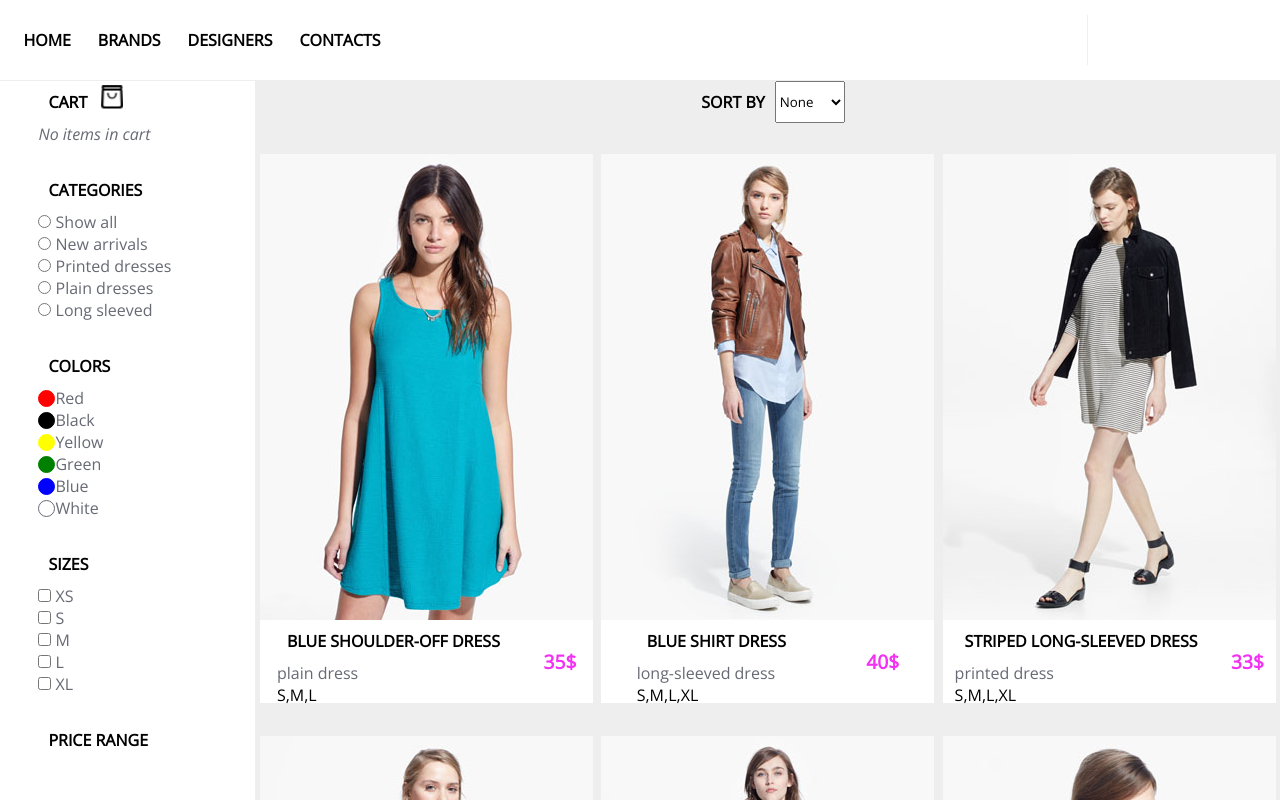
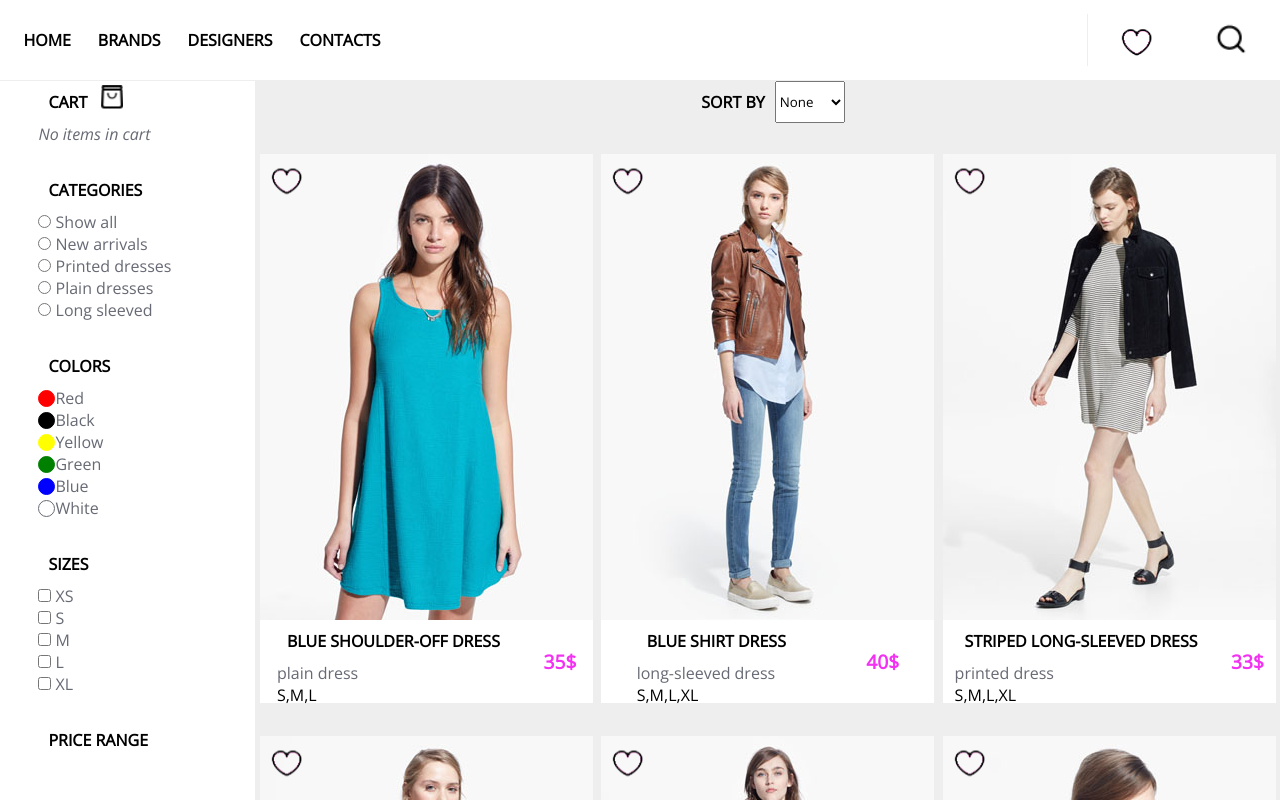
Before and after one commit to OksanaAstapova/OnlineStore, a website built with webpack: page src/template.html in a window 1280 px wide. Shown: the top 800 px of the page. Built offline with nearby package versions, Linux system fonts and the light colour scheme; files whose address does not match are found by name.

Commit message:
fix: fix favs

```diff
--- a/src/js/main.ts
+++ b/src/js/main.ts
@@ -79,7 +79,7 @@ function createCard(CardsData: string | any[]){
 
     for(let k=0; k<CardsData.length; k++){
         let card = `<div class = "card">
-        <div class="card__favs"></div>
+        <img class="card__favs" src="favs.png">
         <div class = 'card__hover_wrapper'>
             <img src="${CardsData[k].img}" alt="${CardsData[k].alt}" class = "card__img">
             <div class = 'card__hover'>
@@ -301,12 +301,20 @@ document.addEventListener("DOMContentLoaded", () => {
 
        let card__favs = document.querySelectorAll('.card__favs');
 
-        card__favs.forEach(function (el) {
-            el.addEventListener('click', () => {
-                el.classList.toggle('card__favs_active')
-            });
+       for (let i = 0; i < card__favs.length; i++) {
+        const el = <HTMLImageElement>card__favs[i];
 
+        el.addEventListener('click', () => {
+            el.classList.toggle('card__favs_active')
+            el.src = 'favs2.png'
+
+            if (el.classList.contains('card__favs_active')){
+                el.src = 'favs2.png'
+
+            }
+            else el.src = 'favs.png'
         });
+    }
 
         var favorites: any = document.querySelector('.favorites');
 
@@ -314,14 +322,16 @@ document.addEventListener("DOMContentLoaded", () => {
         favorites.addEventListener('click', ()=>{
 
             favorites.classList.toggle('favs-active');
+            favorites.src = 'favs2.png';
             var card__favs_active: any = document.querySelectorAll('.card__favs_active');
 
             if (favorites.classList.contains('favs-active')){
-                console.log(1)
+
                 products__favorites.style.display = 'flex';
+                favorites.src = 'favs2.png';
+
                 for (let i = 0; i < card__favs_active.length; i++) {
-                    let element = card__favs_active[i];
-                    console.log(card__favs_active[i].parentElement)
+
                     let element_wrapper = `<div class = "card" onclick = ${i}>
                     <div class="card__favs"></div>
                     <img src="${CardsData[i].img}" alt="${CardsData[i].alt}" class = "card__img">
@@ -340,7 +350,7 @@ document.addEventListener("DOMContentLoaded", () => {
                 }
             }
             else{
-                console.log(5)
+                favorites.src = 'favs.png';
                 products__favorites.style.display = 'none';
                 products__favorites.innerHTML = '';
 
--- a/src/styles/main.scss
+++ b/src/styles/main.scss
@@ -65,10 +65,7 @@ $font: 'Open Sans', sans-serif;
         border-left:1px solid #eee;
 
         .favorites{
-            background-image: url(../assets/icons/favs.png);
-            background-position: center;
-            width: 50px;
-            height: 50px;
+
             transition: .2s;
         }
 
@@ -85,12 +82,12 @@ $font: 'Open Sans', sans-serif;
 
         }
 
-        .search{
-            background-image: url(../assets/icons/search.png);
-            background-position: center;
-            width: 50px;
-            height: 50px;
-        }
+        // .search{
+        //     // background-image: url(../assets/icons/search.png);
+        //     // background-position: center;
+        //     // width: 50px;
+        //     // height: 50px;
+        // }
     }
 }
 
@@ -314,8 +311,6 @@ fieldset{
                     position: absolute;
                     width: 50px;
                     height: 50px;
-                    background-image: url(../assets/icons/favs.png);
-                    background-position: center;
                     cursor: pointer;
                     z-index: 2;
                 }
--- a/src/template.html
+++ b/src/template.html
@@ -14,8 +14,8 @@
             <li>Contacts</li>
         </ul>
         <div class="header__bar">
-            <div class="favorites"></div>
-            <div class="search"></div>
+            <img class="favorites" src="favs.png">
+            <img class="search" src="search.png">
         </div>
     </header>
     <main class="main">
```
